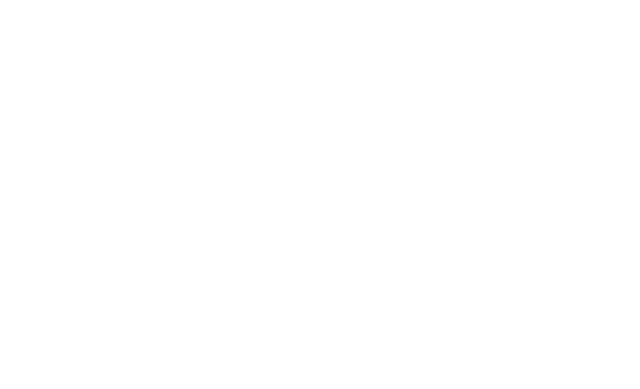
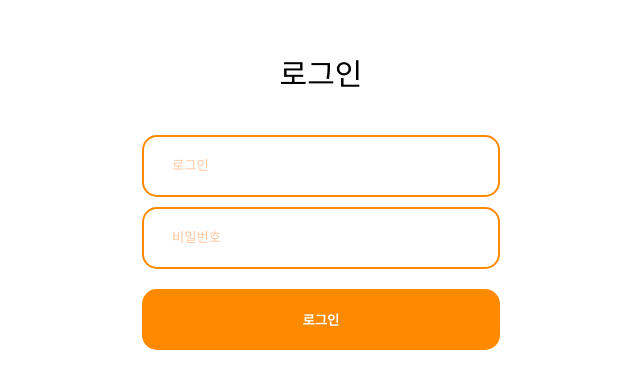
Before and after one commit to boostcampwm-2022/web30-TODY, a React (Create React App) app in the folder frontend/: page / in a window 1280 px wide. Shown: the part 195-584 px from the top of the page, without its empty margins (319-959 px from the left). Built offline with nearby package versions, Linux system fonts and the light colour scheme; a web font is replaced by a local one.

Commit message:
#4 style: 로그인 페이지 레이아웃 작성

```diff
--- a/frontend/src/App.tsx
+++ b/frontend/src/App.tsx
@@ -1,5 +1,7 @@
+import LoginPage from '@pages/LoginPage';
+
 function App() {
-  return <div className="App" />;
+  return <LoginPage />;
 }
 
 export default App;
--- /dev/null
+++ b/frontend/src/components/common/CustomButton.tsx
@@ -0,0 +1,31 @@
+import styled from 'styled-components';
+
+// memo: 제네릭 Props 적용 전 -> width를 읽을 수 없다는 에러가 남.
+const Button = styled.button<Props>`
+  margin-top: 20px;
+  padding: 21px 28px;
+  width: ${({ width }) => `${width}px`};
+  background-color: ${({ color }) => color};
+  border-radius: 15px;
+  color: white;
+  font-weight: 700;
+  border: none;
+`;
+
+interface Props {
+  children: string;
+  width?: number;
+  color?: string;
+}
+
+export default function CustomButton(props: Props) {
+  const { children, ...restProps } = props;
+
+  // eslint-disable-next-line react/jsx-props-no-spreading
+  return <Button {...restProps}>{children}</Button>;
+}
+
+CustomButton.defaultProps = {
+  width: 358,
+  color: 'var(--orange)',
+};
--- /dev/null
+++ b/frontend/src/components/common/CustomInput.tsx
@@ -0,0 +1,34 @@
+import styled from 'styled-components';
+
+const Input = styled.input<Props>`
+  padding: 21px 28px;
+  width: ${({ width }) => `${width}px`};
+  border: 2px solid #ff8a00;
+  border-radius: 15px;
+
+  font-family: 'Pretendard';
+
+  &::placeholder {
+    color: #ffc7a1;
+  }
+  & + & {
+    margin-top: 10px;
+  }
+`;
+
+interface Props {
+  width?: number;
+  placeholder?: string;
+  type?: string;
+}
+
+export default function CustomInput(props: Props) {
+  // eslint-disable-next-line react/jsx-props-no-spreading
+  return <Input {...props} />;
+}
+
+CustomInput.defaultProps = {
+  width: 358,
+  placeholder: '',
+  type: 'text',
+};
--- a/frontend/src/components/common/StyledHeader1.tsx
+++ b/frontend/src/components/common/StyledHeader1.tsx
@@ -1,8 +1,9 @@
 import styled from 'styled-components';
 
 const StyledHeader = styled.h1`
+  margin-bottom: 45px;
   font-family: 'yg-jalnan';
-  font-size: 40px;
+  font-size: 30px;
 `;
 
 interface Props {
--- a/frontend/src/index.tsx
+++ b/frontend/src/index.tsx
@@ -1,6 +1,8 @@
 import React from 'react';
 import ReactDOM from 'react-dom/client';
 import App from './App';
+import '@styles/reset.css';
+import '@styles/index.css';
 
 const root = ReactDOM.createRoot(
   document.getElementById('root') as HTMLElement,
--- a/frontend/src/pages/LoginPage.tsx
+++ b/frontend/src/pages/LoginPage.tsx
@@ -1,9 +1,30 @@
+import CustomButton from '@components/common/CustomButton';
+import styled from 'styled-components';
+import CustomInput from '../components/common/CustomInput';
 import StyledHeader1 from '../components/common/StyledHeader1';
+
+const LoginPageLayout = styled.div`
+  height: 100vh;
+  display: flex;
+  justify-content: center;
+  align-items: center;
+`;
+
+const Wrapper = styled.div`
+  display: flex;
+  flex-direction: column;
+  align-items: center;
+`;
 
 export default function LoginPage() {
   return (
-    <>
-      <StyledHeader1>로그인</StyledHeader1>
-    </>
+    <LoginPageLayout>
+      <Wrapper>
+        <StyledHeader1>로그인</StyledHeader1>
+        <CustomInput placeholder="로그인" />
+        <CustomInput placeholder="비밀번호" type="password" />
+        <CustomButton>로그인</CustomButton>
+      </Wrapper>
+    </LoginPageLayout>
   );
 }
--- a/frontend/src/styles/reset.css
+++ b/frontend/src/styles/reset.css
@@ -127,3 +127,7 @@ table {
   border-collapse: collapse;
   border-spacing: 0;
 }
+
+* {
+  box-sizing: border-box;
+}
```
